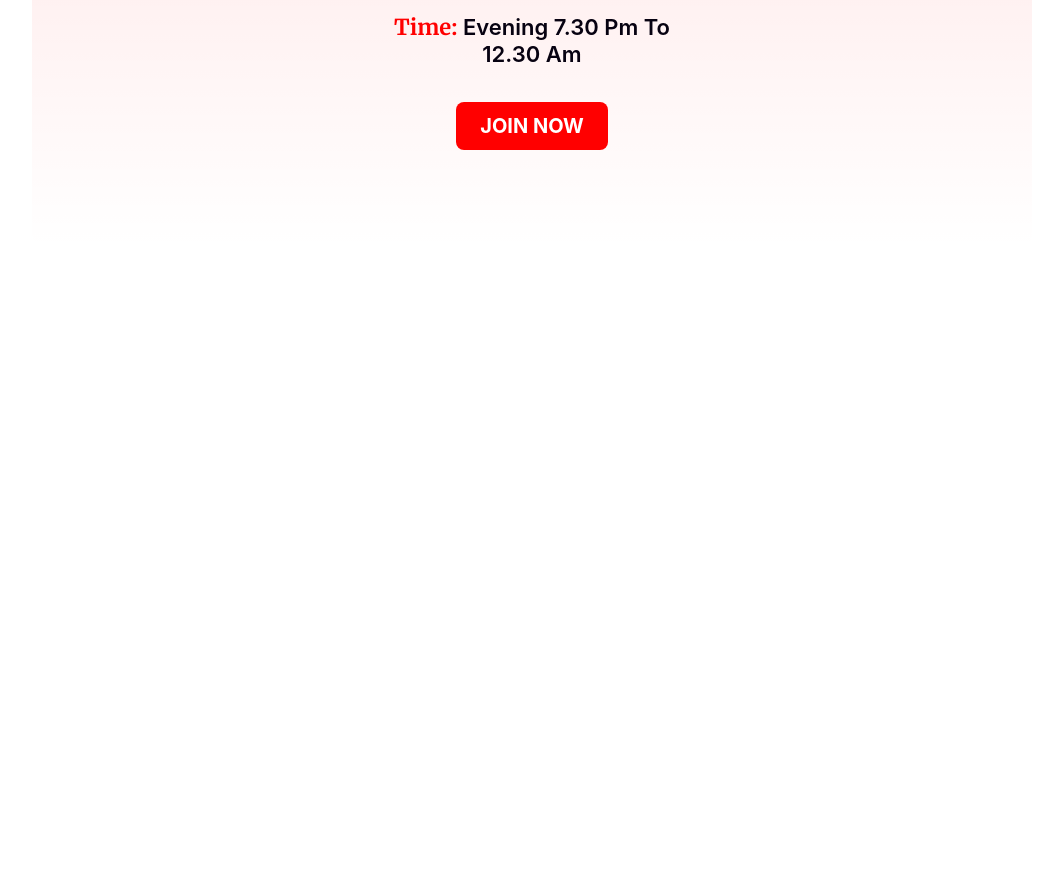
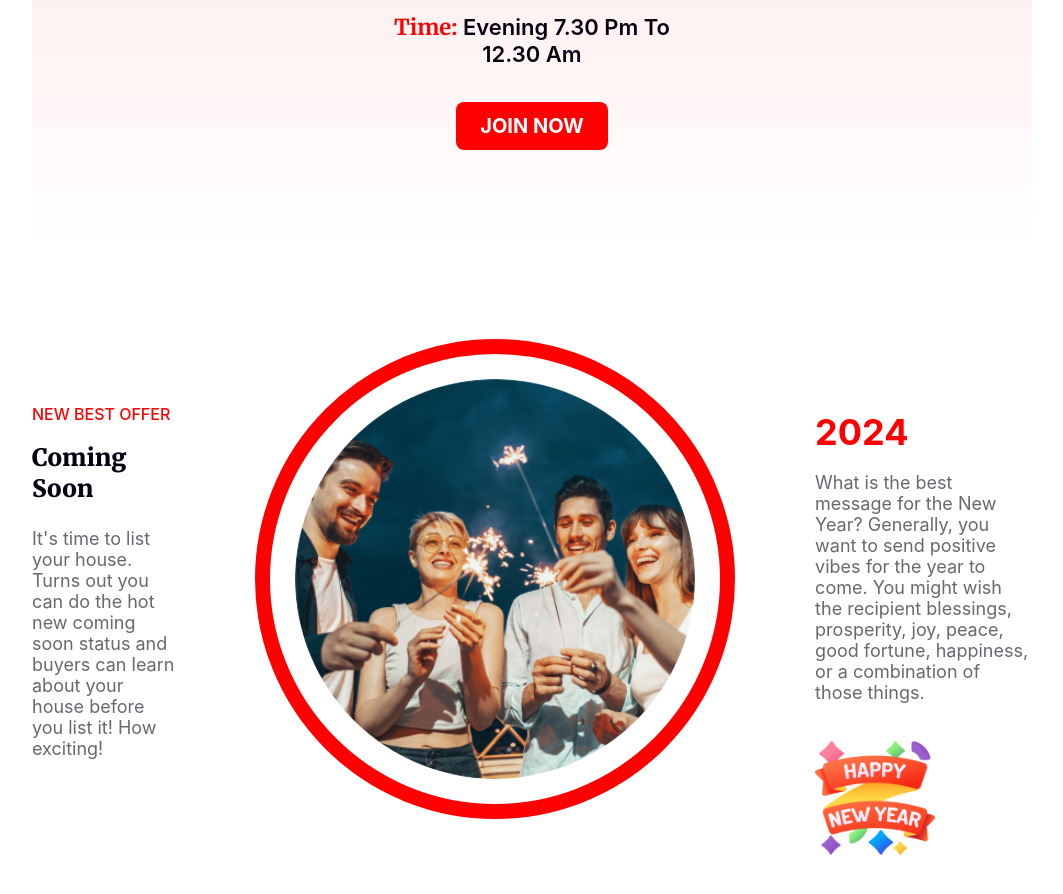
Before and after one commit to naimhossen1929/New-Year-Celebration, a plain HTML site: page index.html in a window 1280 px wide. Shown: the part 2431-3325 px from the top of the page, without its empty margins (108-1171 px from the left). Before the commit the page ends 2731 px from the top, so only its background shows below. Drawn offline with Linux system fonts and the light colour scheme.

Commit message:
added comimg soon section

```diff
--- a/index.html
+++ b/index.html
@@ -44,6 +44,25 @@
             <h3 class="last"> <span>Time:</span> Evening 7.30 pm to 12.30 am</h3>
             <button class="btn-primary">JOIN NOW</button>
         </section>
+        <!-- Coming soon section start  -->
+
+        <section class="container coming-soon">
+            <div class="coming">
+                <div class="come-text">
+                    <h6>NEW BEST OFFER</h6>
+                    <h2>Coming Soon</h2>
+                    <p>It's time to list your house. Turns out you can do the hot new coming soon status and buyers can learn about your house before you list it! How exciting!</p>
+                </div>
+                <div class="come-img">
+                        <img src="resources/Ellipse 1.png" alt="">
+                </div>
+                <div class="come-year">
+                    <h2>2024</h2>
+                    <p>What is the best message for the New Year? Generally, you want to send positive vibes for the year to come. You might wish the recipient blessings, prosperity, joy, peace, good fortune, happiness, or a combination of those things.</p>
+                    <img src="resources/Group 96.png" alt="">
+                </div>
+            </div>
+        </section>
     </main>
     <footer>
 
--- a/styles/style.css
+++ b/styles/style.css
@@ -1,20 +1,23 @@
-*{
+* {
     margin: 0;
     padding: 0;
     font-family: "Merriweather", serif;
 
 }
-body{
+
+body {
     background: #FFF;
 }
+
 /* Shared Styles */
-.container{
+.container {
     margin: 50px 140px;
     border-radius: 16px;
     border: none;
 
 }
-.btn-primary{
+
+.btn-primary {
     border-radius: 8px;
     background: #F00;
     padding: 12px 24px;
@@ -27,32 +30,37 @@ body{
     border: none;
     cursor: pointer;
 }
+
 /* header style */
-.header-con{
-    background: linear-gradient(180deg, #070211 0%, rgba(7, 2, 17, 0.00) 100%),url('../resources/Banner\ Image.png');
+.header-con {
+    background: linear-gradient(180deg, #070211 0%, rgba(7, 2, 17, 0.00) 100%), url('../resources/Banner\ Image.png');
     background-size: cover;
     background-position: center;
     padding: 150px 340px;
 
 }
-.new-text{
+
+.new-text {
     color: #FFF;
     text-align: center;
     font-size: 24px;
     font-weight: 400;
 }
-.party-text{
+
+.party-text {
     color: #FFF;
     text-align: center;
     font-size: 52px;
     font-weight: 900;
     margin-top: 15px;
 }
+
 /* Off section */
-.off{
+.off {
     text-align: center;
 }
-.off h1{
+
+.off h1 {
     margin-top: 90px;
     color: #F00;
     text-align: center;
@@ -60,7 +68,8 @@ font-family: Inter;
     font-size: 68px;
     font-weight: 700;
 }
-.off h5{
+
+.off h5 {
     color: #F00;
     text-align: center;
     font-family: Inter;
@@ -68,7 +77,8 @@ font-size: 18px;
     font-weight: 500;
     margin: 25px 0px 16px 0px;
 }
-.off h2{
+
+.off h2 {
     color: #070211;
     text-align: center;
     font-family: Inter;
@@ -76,8 +86,9 @@ font-size: 36px;
     font-weight: 700;
     /* margin-bottom: 48px; */
 }
+
 /* welcome style  */
-.wel-con{
+.wel-con {
     display: flex;
     justify-content: space-around;
     align-items: center;
@@ -87,18 +98,21 @@ font-weight: 700;
     margin-top: 120px;
     margin-bottom: 120px;
 }
-.welcome-text h2{
+
+.welcome-text h2 {
     color: #FFF;
     font-size: 50px;
     font-weight: 900;
 }
-.welcome-text p{
+
+.welcome-text p {
     color: rgba(255, 255, 255, 0.80);
     font-size: 18px;
     font-weight: 400;
     margin: 24px 0px 45px 0px;
 }
-.btn-secondary{
+
+.btn-secondary {
     border: none;
     border-radius: 8px;
     background: #FFF;
@@ -111,8 +125,9 @@ font-weight: 700;
     text-transform: uppercase;
     cursor: pointer;
 }
-.btn-secondary:hover{
-    /* border: 1px solid #FFF; */
+
+.btn-secondary:hover {
+    border: 1px solid #FFF;
     border-radius: 8px;
     background: #F00;
     padding: 12px 24px;
@@ -123,29 +138,35 @@ cursor: pointer;
     font-weight: 700;
     text-transform: uppercase;
 }
+
 /* Party Time style */
-.time-con{
+.time-con {
     text-align: center;
     background: linear-gradient(180deg, rgba(255, 0, 0, 0.10) 0%, rgba(255, 0, 0, 0.00) 100%);
     padding: 100px 350px;
 }
-.time-con .middle{
+
+.time-con .middle {
     margin: 25px 0px;
 }
-.last{
+
+.last {
     margin-bottom: 35px;
 }
-.time-con h3{
+
+.time-con h3 {
     color: #070211;
     font-family: Inter;
     font-size: 22px;
     font-weight: 600;
     text-transform: capitalize;
 }
-.time-con h3 span{
+
+.time-con h3 span {
     color: #F00;
 }
-.btn-primary:hover{
+
+.btn-primary:hover {
     border: 1px solid #f00;
     border-radius: 8px;
     background: #FFF;
@@ -157,3 +178,66 @@ font-size: 20px;
     font-weight: 700;
     text-transform: uppercase;
 }
+
+/* Coming soon styles */
+
+
+.coming {
+    display: flex;
+    align-items: center;
+    gap: 80px;
+}
+
+.come-text h6 {
+    color: #F00;
+    font-family: Inter;
+    font-size: 16px;
+    font-weight: 500;
+}
+
+.come-text h2 {
+    color: #070211;
+    font-size: 24px;
+    font-weight: 900;
+    text-transform: capitalize;
+    margin-top: 18px;
+    margin-bottom: 24px;
+}
+
+.come-text p {
+    color: rgba(7, 2, 17, 0.60);
+    font-family: Inter;
+    font-size: 18px;
+    font-weight: 400;
+}
+
+.come-year h2 {
+    color: #F00;
+    font-family: Inter;
+    font-size: 36px;
+    font-weight: 700;
+    margin-top: 110px;
+}
+
+.come-year p {
+    color: rgba(7, 2, 17, 0.60);
+    font-family: Inter;
+    font-size: 18px;
+    font-weight: 400;
+    margin-top: 18px;
+    margin-bottom: 35px;
+}
+
+.come-year img {
+    width: 120px;
+    height: 120px;
+}
+
+.come-img img {
+    width: 400px;
+    height: 400px;
+    border: 15px solid #F00;
+    border-radius: 100%;
+    padding: 25px;
+
+}
```
Lines whose indentation alone changed are shown as unchanged.
